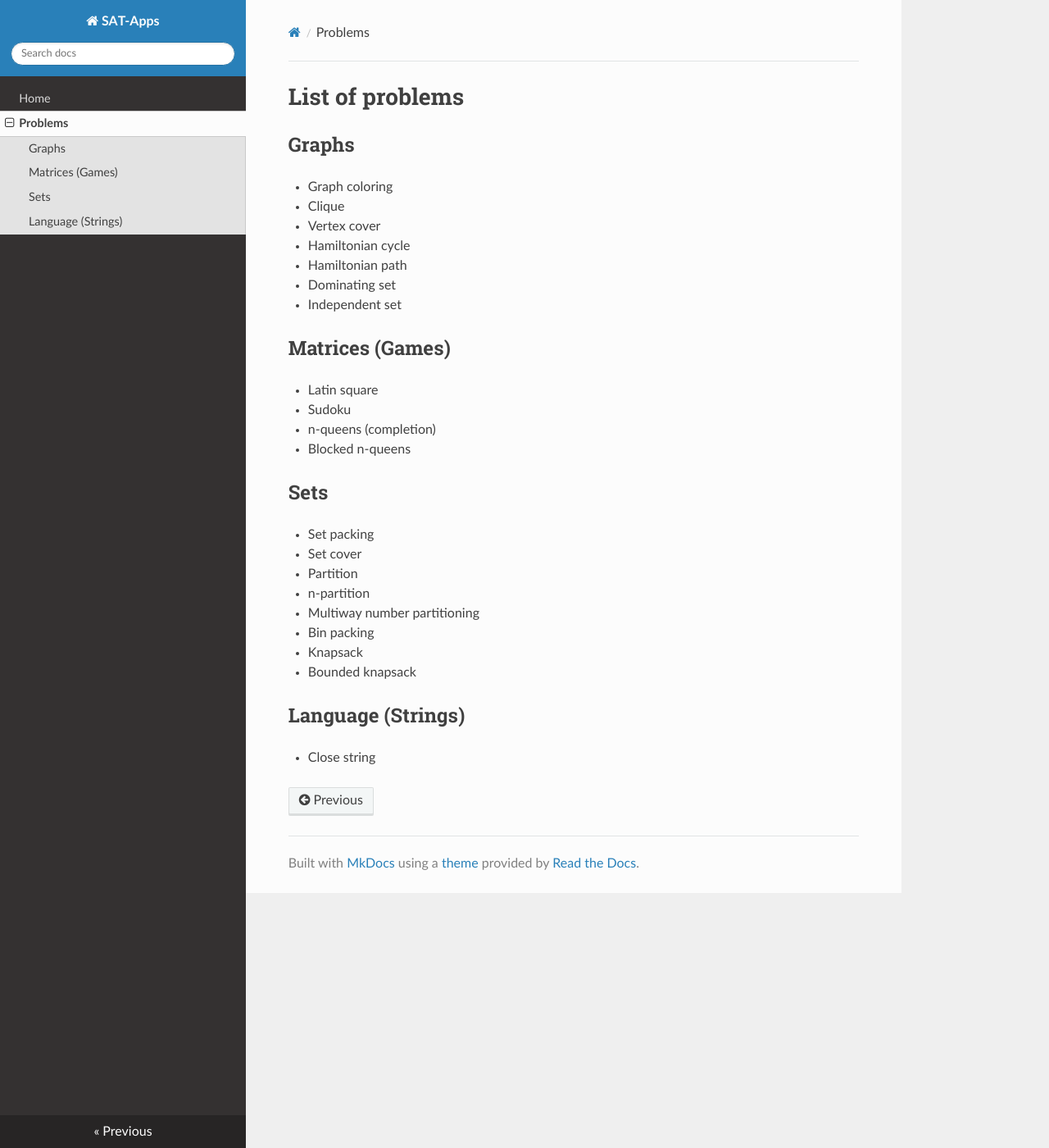
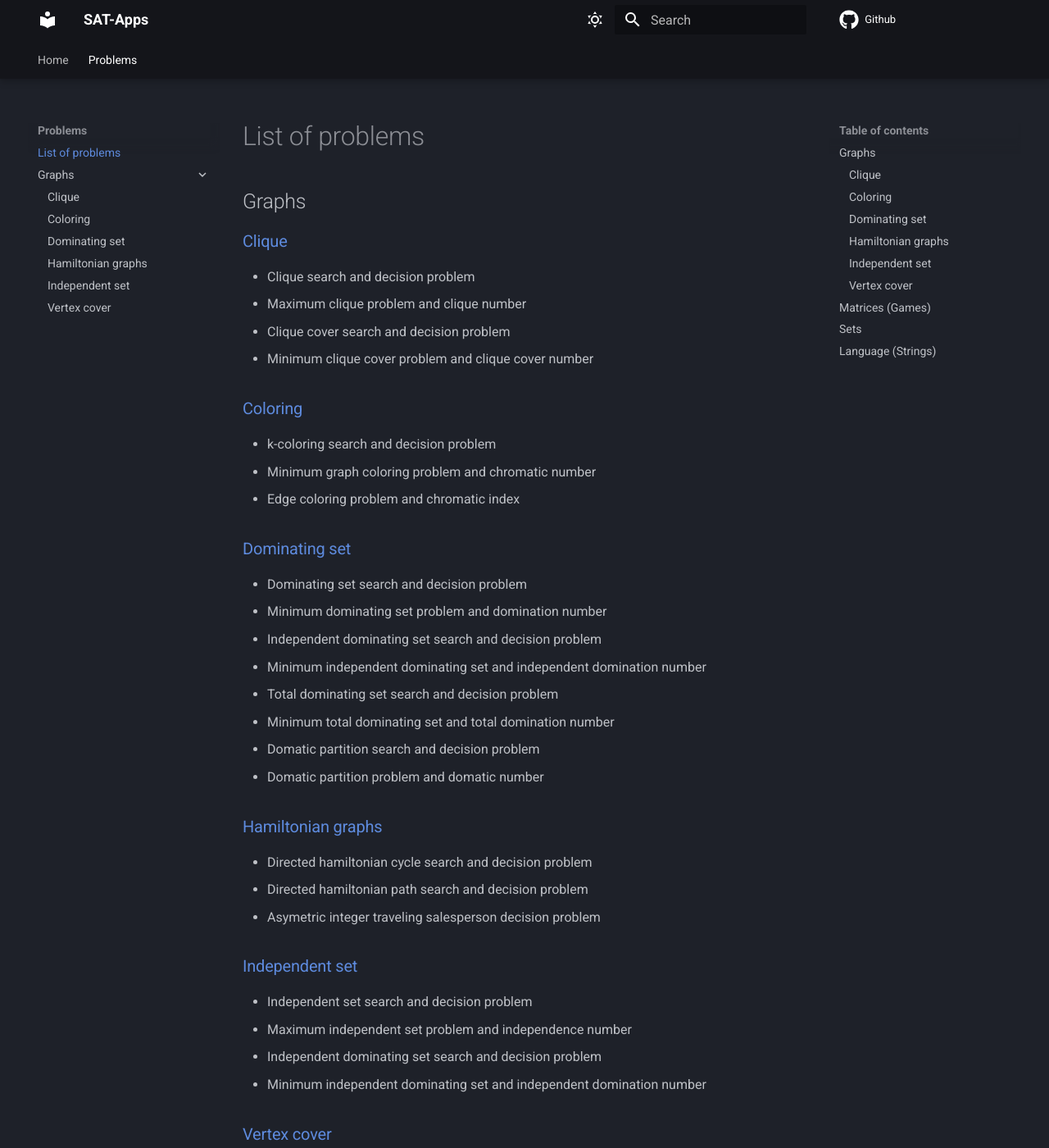
Before and after one commit to agilot/satapps, an MkDocs documentation site: the page built from docs/docs/problems.md, in a window 1280 px wide and 1400 px high. Shown: the whole window at 82% size. Built offline with MkDocs 1.6.1 and Material for MkDocs 9.7.7, drawn with Linux system fonts in a browser that asks for light colours; nearby versions of some CDN libraries; comment, search, counter and statistics services are not loaded; some of the changed text lies outside the part shown.

Commit message:
Graph problems doc

```diff
--- /dev/null
+++ b/docs/docs/mathjax.js
@@ -0,0 +1,18 @@
+window.MathJax = {
+  tex: {
+    inlineMath: [["\\(", "\\)"]],
+    displayMath: [["\\[", "\\]"]],
+    processEscapes: true,
+    processEnvironments: true
+  },
+  options: {
+    ignoreHtmlClass: ".*|",
+    processHtmlClass: "arithmatex"
+  }
+};
+
+document$.subscribe(() => {
+
+
+  MathJax.typesetPromise()
+})
--- a/docs/docs/problems.md
+++ b/docs/docs/problems.md
@@ -1,13 +1,38 @@
 # List of problems
 
 ## Graphs
-- Graph coloring
-- Clique
-- Vertex cover
-- Hamiltonian cycle
-- Hamiltonian path
-- Dominating set
-- Independent set
+### [Clique](/problems/clique)
+  - Clique search and decision problem
+  - Maximum clique problem and clique number
+  - Clique cover search and decision problem
+  - Minimum clique cover problem and clique cover number
+### [Coloring](/problems/coloring)
+  - k-coloring search and decision problem
+  - Minimum graph coloring problem and chromatic number
+  - Edge coloring problem and chromatic index
+### [Dominating set](/problems/domset)
+  - Dominating set search and decision problem
+  - Minimum dominating set problem and domination number
+  - Independent dominating set search and decision problem
+  - Minimum independent dominating set and independent domination number
+  - Total dominating set search and decision problem
+  - Minimum total dominating set and total domination number
+  - Domatic partition search and decision problem
+  - Domatic partition problem and domatic number
+### [Hamiltonian graphs](/problems/hamiltonian)
+  - Directed hamiltonian cycle search and decision problem
+  - Directed hamiltonian path search and decision problem
+  - Asymetric integer traveling salesperson decision problem
+### [Independent set](/problems/indset)
+  - Independent set search and decision problem
+  - Maximum independent set problem and independence number
+  - Independent dominating set search and decision problem
+  - Minimum independent dominating set and independent domination number
+### [Vertex cover](/problems/vertex_cover)
+  - Vertex cover search and decision problem
+  - Minimum vertex cover problem and vertex cover number
+---
+
 
 ## Matrices (Games)
 - Latin square
@@ -18,12 +43,16 @@
 ## Sets
 - Set packing
 - Set cover
+- Minimum set cover
+- Exact cover
 - Partition
 - n-partition
+- 3-partition
 - Multiway number partitioning
 - Bin packing
 - Knapsack
 - Bounded knapsack
+- Unbounded knapsack
 
 ## Language (Strings)
 - Close string
--- a/docs/mkdocs.yml
+++ b/docs/mkdocs.yml
@@ -1,5 +1,63 @@
 site_name: SAT-Apps
 nav:
   - Home: index.md
-  - Problems: problems.md
-theme: readthedocs
+  - Problems:
+      - problems.md
+      - Graphs:
+          - Clique: /problems/clique
+          - Coloring: /problems/coloring
+          - Dominating set: /problems/domset
+          - Hamiltonian graphs: /problems/hamiltonian
+          - Independent set: /problems/indset
+          - Vertex cover: /problems/vertex_cover
+
+repo_url: https://github.com/agilot/satapps
+repo_name: Github
+edit_uri: ""
+
+
+
+
+theme:
+#  logo: logo.png
+#  favicon: logo.png
+  icon:
+      repo: fontawesome/brands/github
+  features:
+      - navigation.instant
+      - navigation.tabs
+      - navigation.tabs.sticky
+#      - navigation.sections
+      - navigation.expand
+      - navigation.top
+#      - toc.integrate
+#      - toc.follow
+  name: material
+  palette:
+    - scheme: slate
+      primary: black
+      accent: blue
+      toggle:
+        icon: material/weather-sunny
+        name: Switch to light mode
+    - scheme: default
+      primary: black
+      accent: blue
+      toggle:
+        icon: material/weather-night
+        name: Switch to dark mode
+
+
+
+plugins:
+  - search
+#  - section-index
+
+markdown_extensions:
+  - pymdownx.arithmatex:
+      generic: true
+
+extra_javascript:
+  - mathjax.js
+  - https://polyfill.io/v3/polyfill.min.js?features=es6
+  - https://cdn.jsdelivr.net/npm/mathjax@3/es5/tex-mml-chtml.js
```
Also changed, not shown: docs/docs/problems/clique.md (added, +47 -0 lines), docs/docs/problems/coloring.md (added, +75 -0 lines), docs/docs/problems/domset.md (added, +144 -0 lines), docs/docs/problems/hamiltonian.md (added, +49 -0 lines), docs/docs/problems/indset.md (added, +83 -0 lines), docs/docs/problems/vertex_cover.md (added, +43 -0 lines), docs/docs/graph_problems.md (added), docs/docs/logo.png (added), 3 other files.
